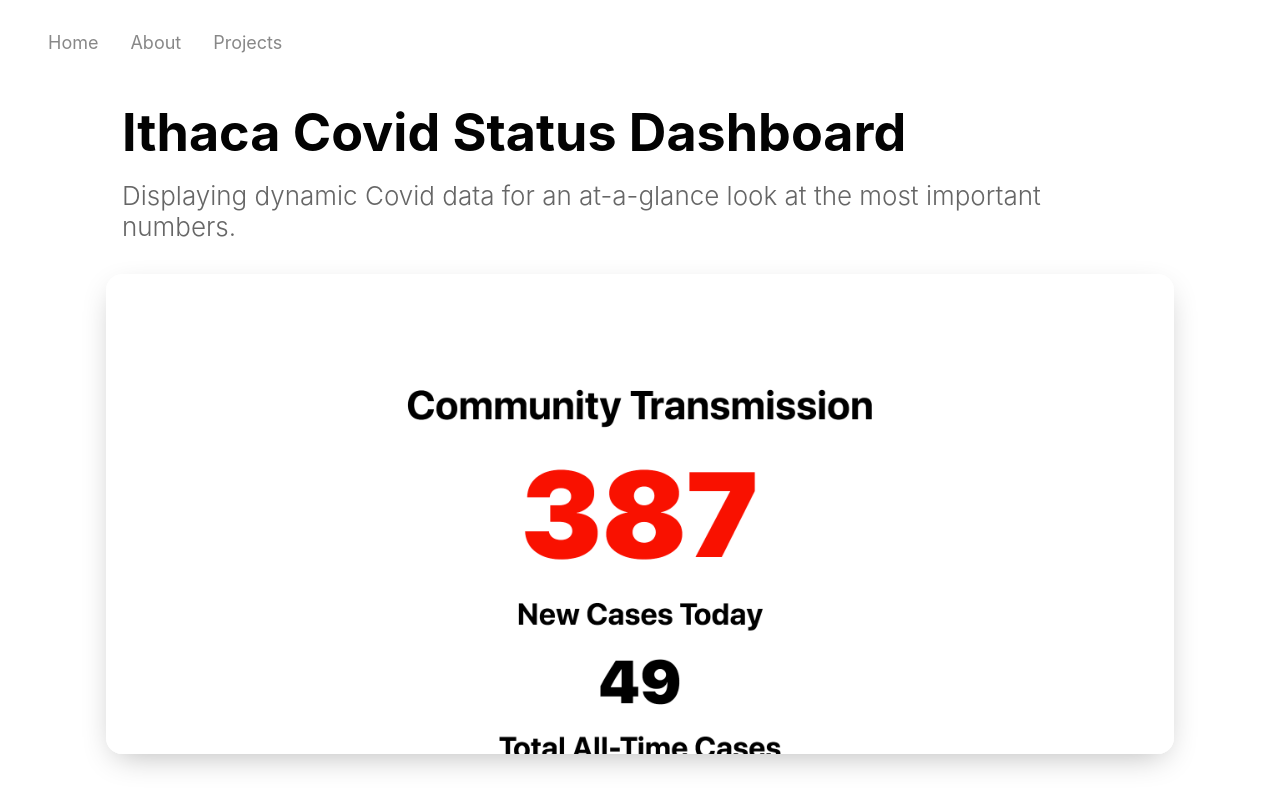
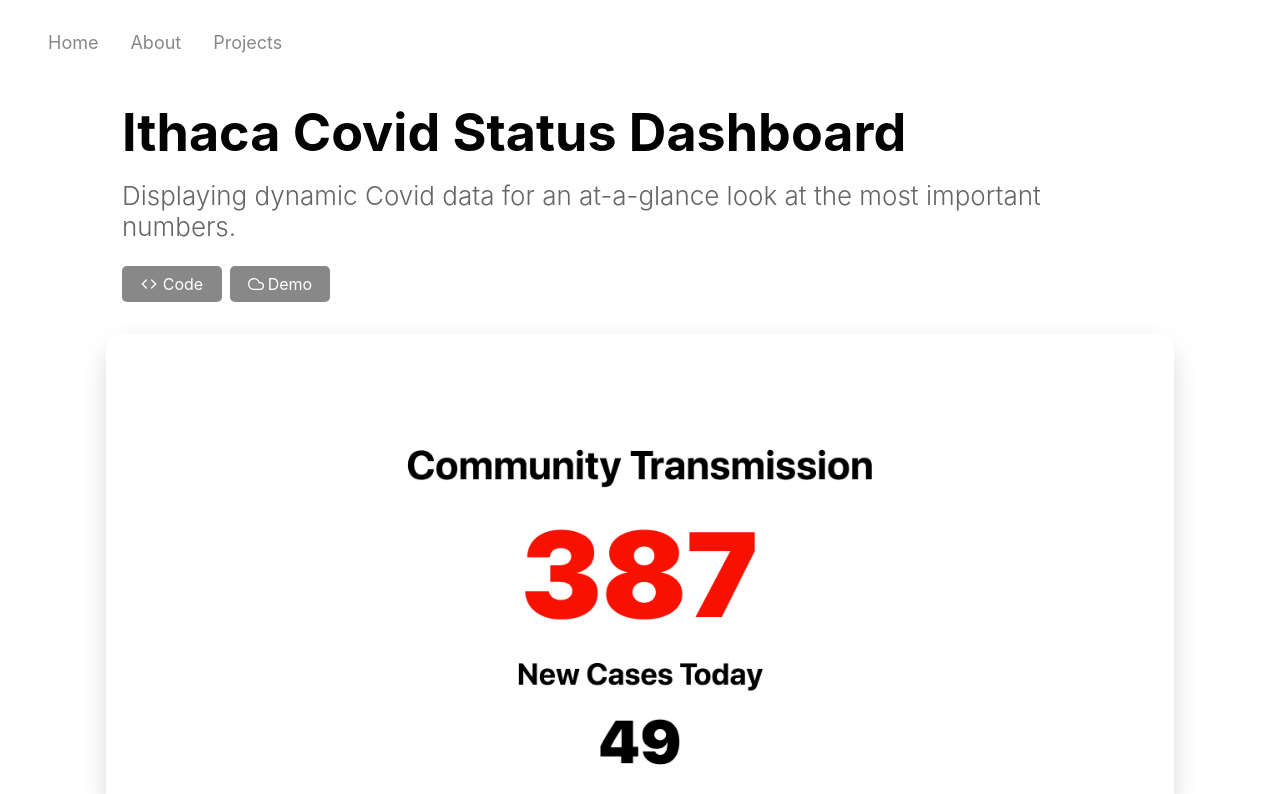
Before and after one commit to kieracarman/portfolio, a Next.js app: page /projects/covid-data-status in a window 1280 px wide. Shown: the top 794 px of the page. Built offline with nearby package versions, Linux system fonts and the light colour scheme; no server answers.

Commit message:
Add buttons component

```diff
--- /dev/null
+++ b/components/Buttons.jsx
@@ -0,0 +1,17 @@
+import Link from 'next/link'
+import { FiCloud, FiCode, FiLock } from 'react-icons/fi';
+
+import styles from '../styles/Buttons.module.scss'
+
+const Buttons = ({ demo, code }) => (
+  <div className={styles.buttons}>
+    {code ? <Link href={code}>
+      <a className={styles.btn}><FiCode /> Code</a>
+    </Link> : <span className={styles.locked}><FiLock /> Code</span>}
+    {demo ? <Link href={demo}>
+      <a className={styles.btn}><FiCloud /> Demo</a>
+    </Link> : <span className={styles.locked}><FiLock /> Demo</span>}
+  </div>
+)
+
+export default Buttons
--- a/components/index.js
+++ b/components/index.js
@@ -1,3 +1,4 @@
 export { default as Layout } from './Layout'
 export { default as Card } from './Card'
 export { default as NowPlaying } from './NowPlaying'
+export { default as Buttons } from './Buttons'
--- a/pages/projects/[id].jsx
+++ b/pages/projects/[id].jsx
@@ -2,7 +2,7 @@ import Head from 'next/head'
 import Link from 'next/link'
 import Image from 'next/image'
 
-import { Layout } from '../../components'
+import { Layout, Buttons } from '../../components'
 import projects from '../../projects.json'
 import styles from '../../styles/Project.module.scss'
 import utilStyles from '../../styles/utils.module.scss'
@@ -39,6 +39,7 @@ const Project = ({ project }) => {
       <div className={utilStyles.title}>
         <h2>{project.title}</h2>
         <h4>{project.subtitle}</h4>
+        <Buttons demo={project.demo} code={project.code} />
       </div>
       <div className={styles.hero}>
         <Image
--- /dev/null
+++ b/styles/Buttons.module.scss
@@ -0,0 +1,33 @@
+.buttons {
+  display: flex;
+  align-items: center;
+  justify-content: flex-start;
+}
+
+.btn {
+  display: flex;
+  align-items: center;
+  justify-content: space-around;
+  width: 6.25rem;
+  background-color: var(--lightGrey-color);
+  color: var(--white-color);
+  padding: 0.5rem 1rem;
+  border-radius: 5px;
+  margin: 0.5rem 0.5rem 0 0;
+  cursor: pointer;
+}
+
+.locked {
+  display: flex;
+  align-items: center;
+  justify-content: space-around;
+  width: 6.25rem;
+  background-color: var(--lightGrey-color);
+  color: var(--white-color);
+  opacity: 40%;
+  padding: 0.5rem 1rem;
+  border-radius: 5px;
+  margin: 0.5rem 0.5rem 0 0;
+  cursor: default;
+  text-decoration: line-through;
+}
```
